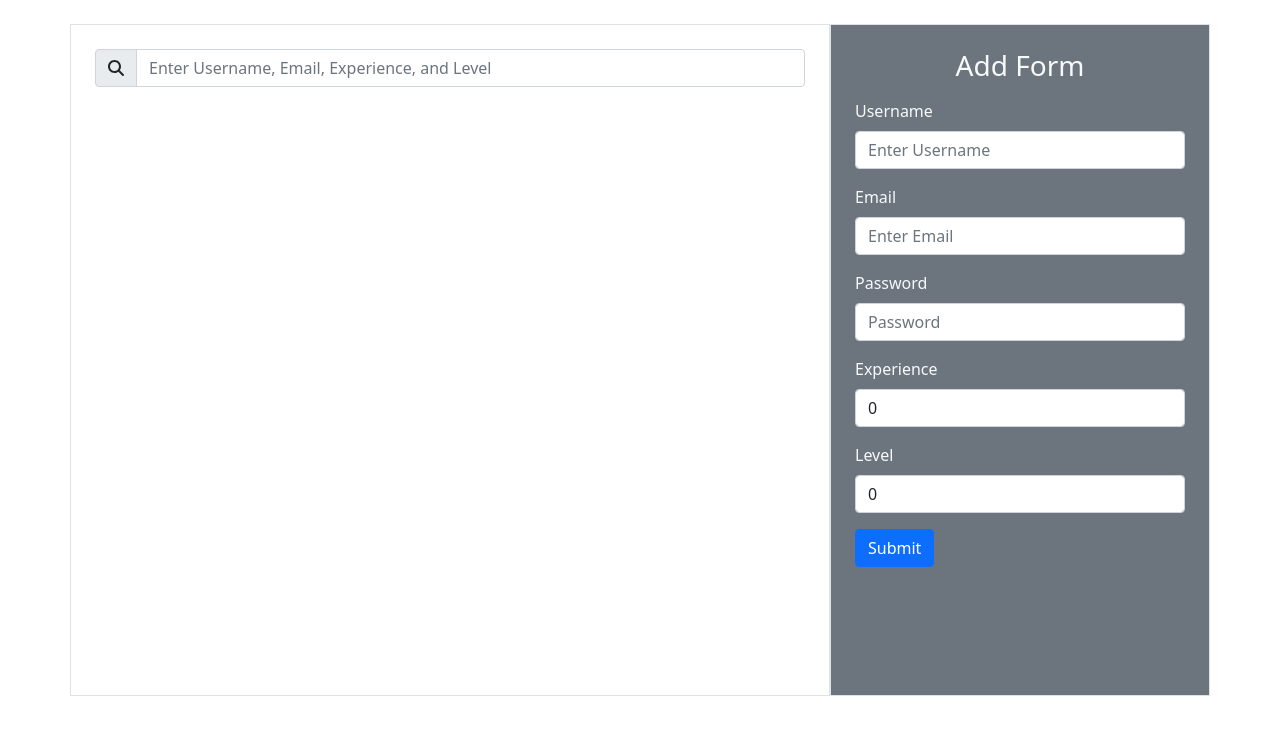
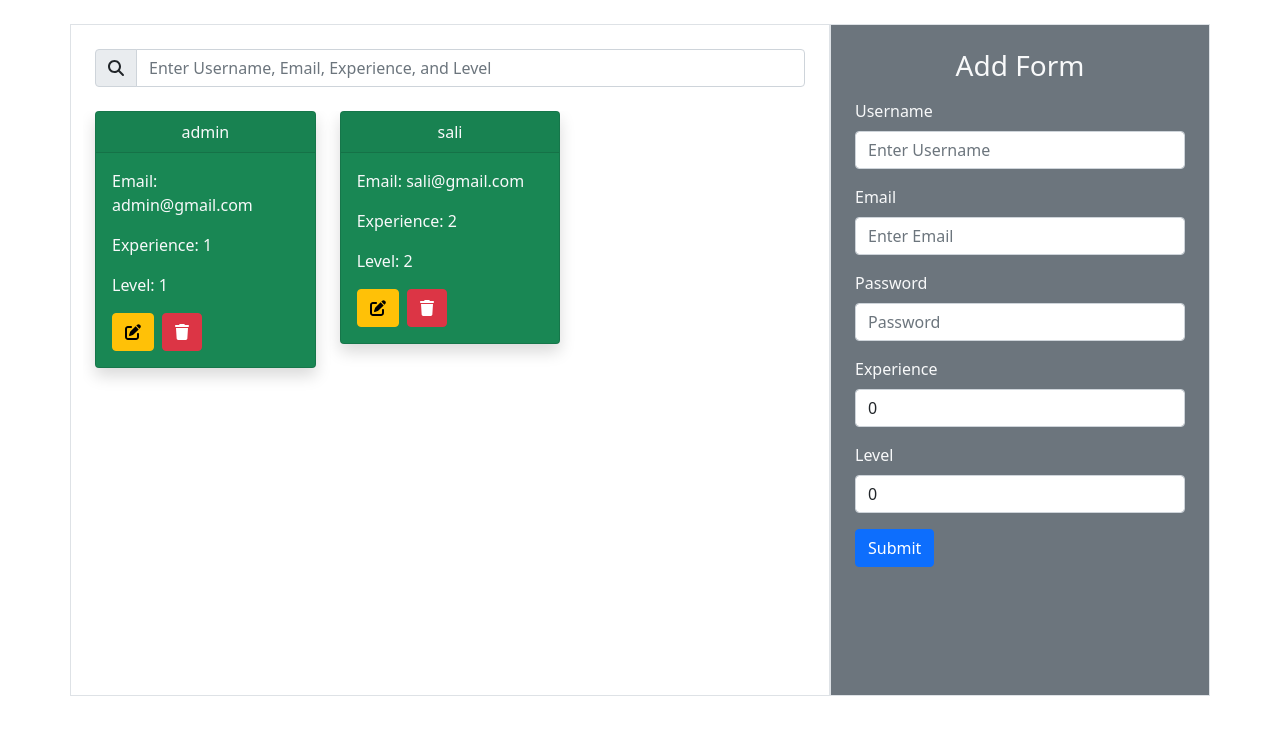
Before and after one commit to Nursalli/Binar-Challenge-FW-C8, a React (Create React App) app in the folder Client-Side-ReactJS/: page / in a window 1280 px wide. Shown: the top 734 px of the page. Built offline with nearby package versions, Linux system fonts and the light colour scheme.

Commit message:
Create Search Player

```diff
--- a/Client-Side-ReactJS/src/App.js
+++ b/Client-Side-ReactJS/src/App.js
@@ -10,7 +10,23 @@ export class App extends Component {
   constructor() {
     super();
     this.state = {
-      players: [],
+      players: [{
+        id: 1,
+        username: "admin",
+        email: "admin@gmail.com",
+        password: "123",
+        experience: 1,
+        lvl: 1,
+      },{
+        id: 2,
+        username: "sali",
+        email: "sali@gmail.com",
+        password: "123",
+        experience: 2,
+        lvl: 2,
+      },],
+      searchPlayer: [],
+      searchKeyword: "",
       form: {
         id: 0,
         username: "",
@@ -43,6 +59,8 @@ export class App extends Component {
 
       this.setState({
         players: [...this.state.players, this.state.form],
+        searchPlayer: [],
+        searchKeyword: '',
         form: {
           id: 0,
           username: "",
@@ -62,6 +80,8 @@ export class App extends Component {
 
       this.setState({
         players: data,
+        searchPlayer: [],
+        searchKeyword: '',
         form: {
           id: 0,
           username: "",
@@ -82,10 +102,27 @@ export class App extends Component {
     });
   };
 
+  searchPlayerHandler = (value) => {
+    const data = this.state.players.filter((data) => {
+      return data.username === value ||
+      data.email === value ||
+      parseInt(data.experience) === parseInt(value) ||
+      parseInt(data.lvl) === parseInt(value)
+    });
+
+    this.setState({
+      searchPlayer: data,
+      searchKeyword: value
+    });
+  }
+
   deleteFormHandler = (id) => {
     const data = this.state.players.filter((i) => i.id !== id);
+
     this.setState({
       players: data,
+      searchPlayer: [],
+      searchKeyword: ''
     });
   };
 
@@ -94,9 +131,10 @@ export class App extends Component {
       <Container className="my-4">
         <Row>
           <Col md={8} className="p-4 border">
-            <Search />
+            <Search searchPlayerHandler={this.searchPlayerHandler} searchKeyword={this.state.searchKeyword}/>
             <ListPlayer
               players={this.state.players}
+              searchPlayer={this.state.searchPlayer}
               editFormHandler={this.editFormHandler}
               deleteFormHandler={this.deleteFormHandler}
             />
--- a/Client-Side-ReactJS/src/Components/ListPlayer.js
+++ b/Client-Side-ReactJS/src/Components/ListPlayer.js
@@ -5,7 +5,7 @@ import { faPenToSquare, faTrash } from "@fortawesome/free-solid-svg-icons";
 import Modals from "./Modals";
 
 function ListPlayer(props) {
-  const { players, editFormHandler, deleteFormHandler } = props;
+  const { players, searchPlayer, editFormHandler, deleteFormHandler } = props;
 
   const [show, setShow] = useState(false);
   const [id, setId] = useState(0);
@@ -17,10 +17,18 @@ function ListPlayer(props) {
 
   const handleClose = () => setShow(false);
 
+  let data;
+
+  if(searchPlayer.length > 0){
+    data = searchPlayer
+  } else {
+    data = players
+  }
+
   return (
     <>
       <Row className="overflow-auto players">
-        {players.map((data) => (
+        {data.map((data) => (
           <Col key={data.id} md={4}>
             <Card className="bg-success text-light shadow mb-3">
               <Card.Header className="text-center">{data.username}</Card.Header>
@@ -31,15 +39,13 @@ function ListPlayer(props) {
                 <Card.Text>Level: {data.lvl}</Card.Text>
                 <Button
                   variant="warning me-2"
-                  onClick={() => editFormHandler(data)}
-                >
+                  onClick={() => editFormHandler(data)}>
                   <FontAwesomeIcon icon={faPenToSquare} />
                 </Button>
-                <Button variant="danger">
-                  <FontAwesomeIcon
-                    icon={faTrash}
-                    onClick={() => handleShow(data.id)}
-                  />
+                <Button
+                  variant="danger"
+                  onClick={() => handleShow(data.id)}>
+                  <FontAwesomeIcon icon={faTrash} />
                 </Button>
               </Card.Body>
             </Card>
--- a/Client-Side-ReactJS/src/Components/Search.js
+++ b/Client-Side-ReactJS/src/Components/Search.js
@@ -3,7 +3,8 @@ import { InputGroup, Form } from "react-bootstrap";
 import { FontAwesomeIcon } from "@fortawesome/react-fontawesome";
 import { faSearch } from "@fortawesome/free-solid-svg-icons";
 
-function Search() {
+function Search(props) {
+  const { searchPlayerHandler, searchKeyword } = props;
   return (
     <InputGroup className="mb-4">
       <InputGroup.Text id="addonIcon">
@@ -13,6 +14,8 @@ function Search() {
         placeholder="Enter Username, Email, Experience, and Level"
         aria-label="Search"
         aria-describedby="addonIcon"
+        value={searchKeyword}
+        onChange={(e) => searchPlayerHandler(e.target.value)}
       />
     </InputGroup>
   );
```
